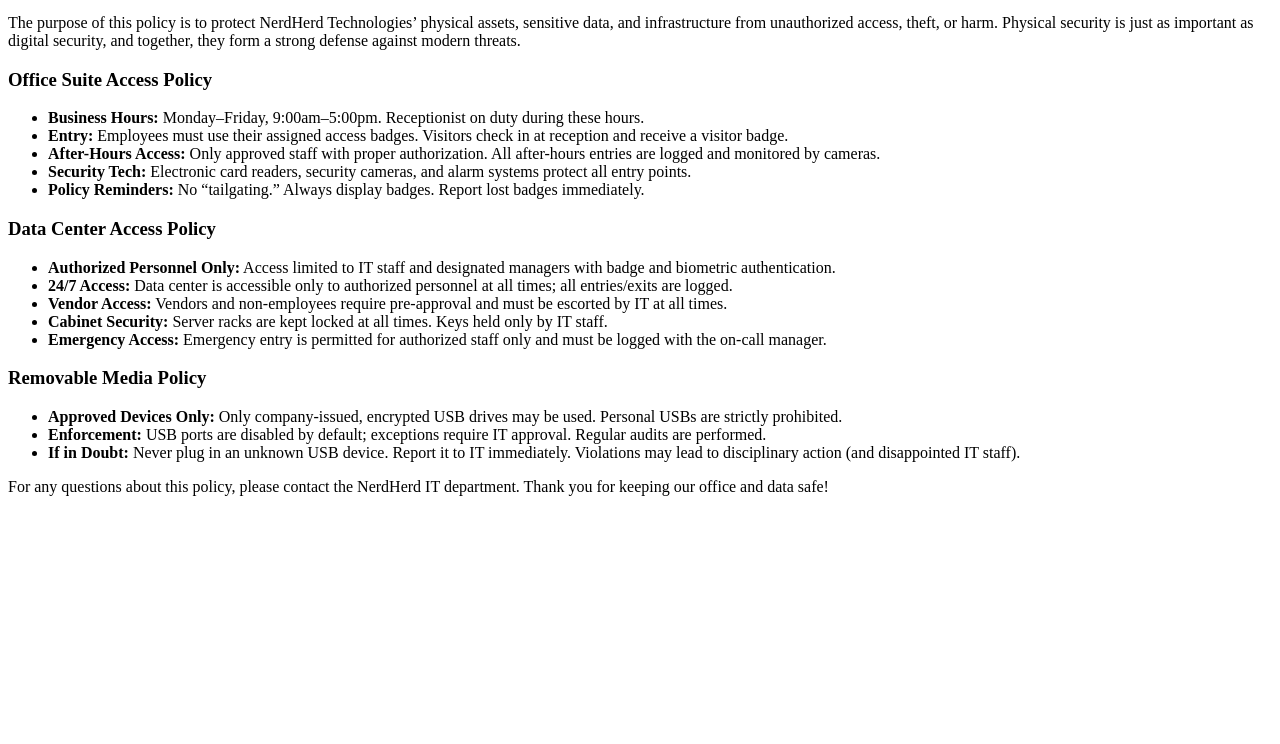
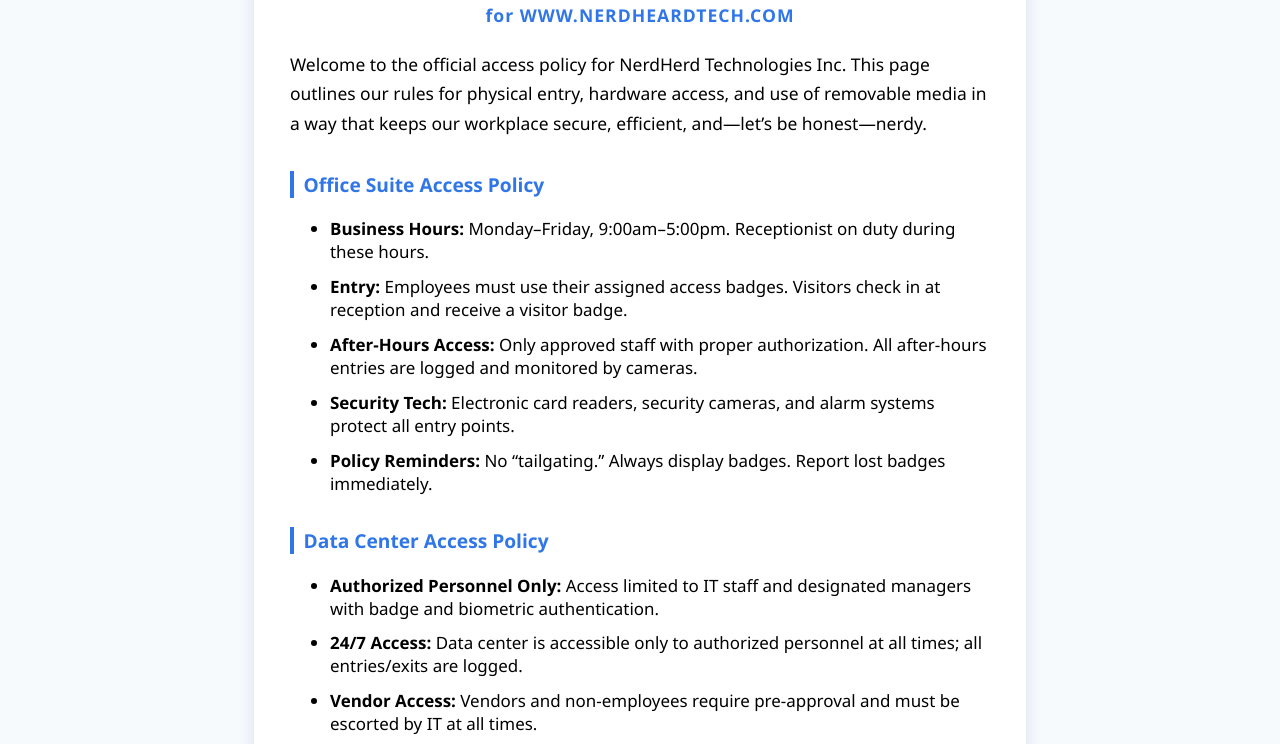
Before and after one commit to MKudanova/nerdherdtech-, a plain HTML site: page index.html in a window 1280 px wide. Shown: the part 195-939 px from the top of the page. Before the commit the page ends 800 px from the top, so only its background shows below. Drawn offline with Linux system fonts and the light colour scheme.

Commit message:
Update index.html

```diff
--- a/index.html
+++ b/index.html
@@ -1,13 +1,83 @@
+<!DOCTYPE html>
+<html lang="en">
+<head>
+    <meta charset="UTF-8">
+    <title>Physical and Hardware Access Policy | NerdHerd Technologies Inc.</title>
+    <meta name="viewport" content="width=device-width, initial-scale=1">
+    <style>
+        body {
+            font-family: 'Segoe UI', 'Roboto', Arial, sans-serif;
+            background: #f7fafd;
+            margin: 0;
+            padding: 0;
+        }
+        .container {
+            max-width: 700px;
+            background: #fff;
+            margin: 40px auto;
+            border-radius: 16px;
+            box-shadow: 0 4px 18px 0 #d8e1ef;
+            padding: 32px 36px 36px 36px;
+        }
+        h1, h2 {
+            text-align: center;
+            font-weight: 700;
+            margin-bottom: 0.5em;
+        }
+        h1 {
+            font-size: 2.3em;
+            letter-spacing: -1px;
+            margin-top: 0.2em;
+        }
+        h2 {
+            font-size: 1.1em;
+            color: #3076e8;
+            letter-spacing: 1px;
+            margin-top: 0;
+            margin-bottom: 1.3em;
+        }
+        h3 {
+            margin-top: 1.7em;
+            color: #3076e8;
+            border-left: 4px solid #3076e8;
+            padding-left: 0.5em;
+            font-size: 1.2em;
+        }
+        ul {
+            margin-top: 0.3em;
+            margin-bottom: 1.2em;
+        }
+        li {
+            margin-bottom: 0.7em;
+            font-size: 1.06em;
+        }
+        p {
+            line-height: 1.7;
+            font-size: 1.09em;
+        }
+        .footer {
+            text-align: center;
+            color: #888;
+            font-size: 0.96em;
+            margin-top: 3em;
+        }
+        @media (max-width: 600px) {
+            .container {
+                padding: 16px 7px 24px 7px;
+            }
+        }
+    </style>
+</head>
 <body>
+    <div class="container">
         <h1>PHYSICAL AND HARDWARE ACCESS POLICY</h1>
         <h2>for WWW.NERDHEARDTECH.COM</h2>
         <p>
             Welcome to the official access policy for NerdHerd Technologies Inc. This page outlines our rules for physical entry, hardware access, and use of removable media in a way that keeps our workplace secure, efficient, and—let’s be honest—nerdy.
         </p>
 
-    <h3>Introduction</h3>
         <p>
-        The purpose of this policy is to protect NerdHerd Technologies’ physical assets, sensitive data, and infrastructure from unauthorized access, theft, or harm. Physical security is just as important as digital security, and together, they form a strong defense against modern threats.
+
         </p>
 
         <h3>Office Suite Access Policy</h3>
@@ -35,7 +105,14 @@
             <li><strong>If in Doubt:</strong> Never plug in an unknown USB device. Report it to IT immediately. Violations may lead to disciplinary action (and disappointed IT staff).</li>
         </ul>
 
-    <p>
+        <p class="footer">
+            For any questions about this policy, please contact the NerdHerd IT department.<br>
+            <em>Thank you for keeping our office and data safe!</em>
+        </p>
+    </div>
+</body>
+</html>
+
         For any questions about this policy, please contact the NerdHerd IT department. Thank you for keeping our office and data safe!
     </p>
 </body>
```
Lines whose indentation alone changed are shown as unchanged.
